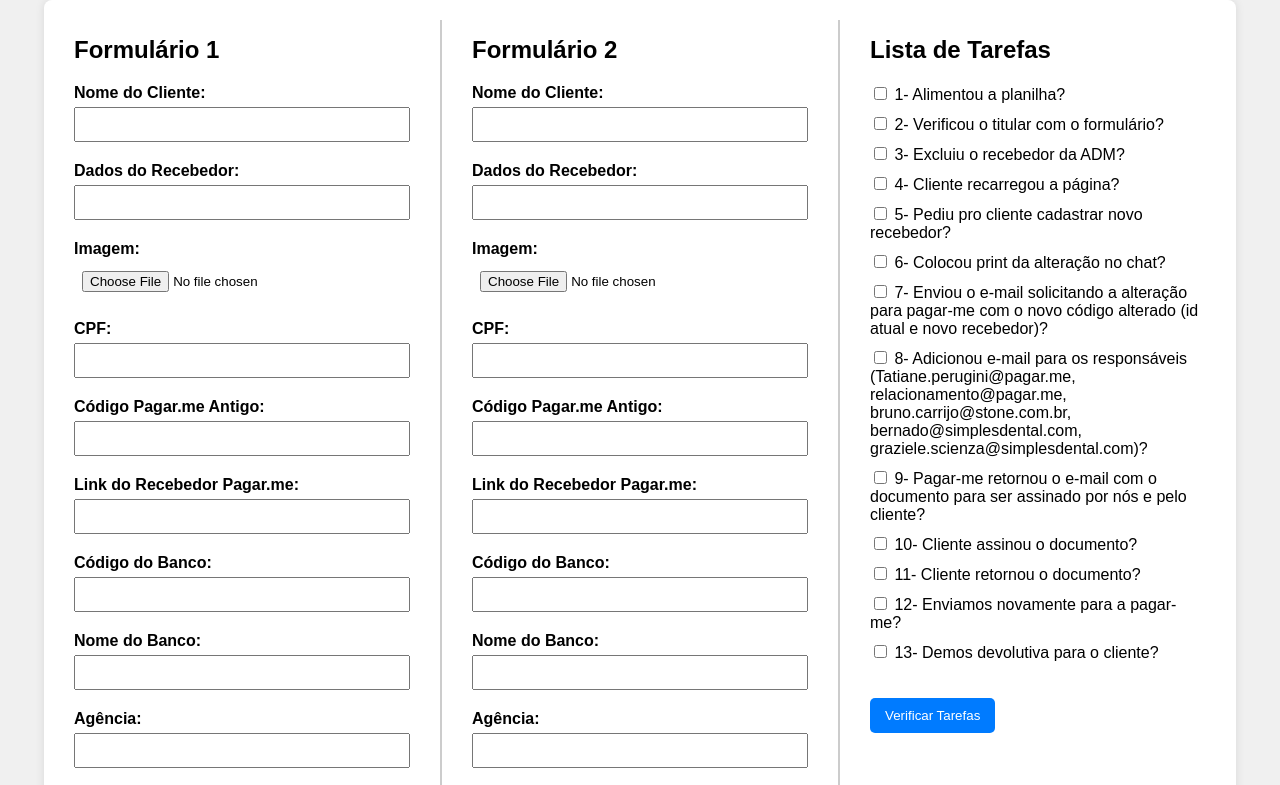
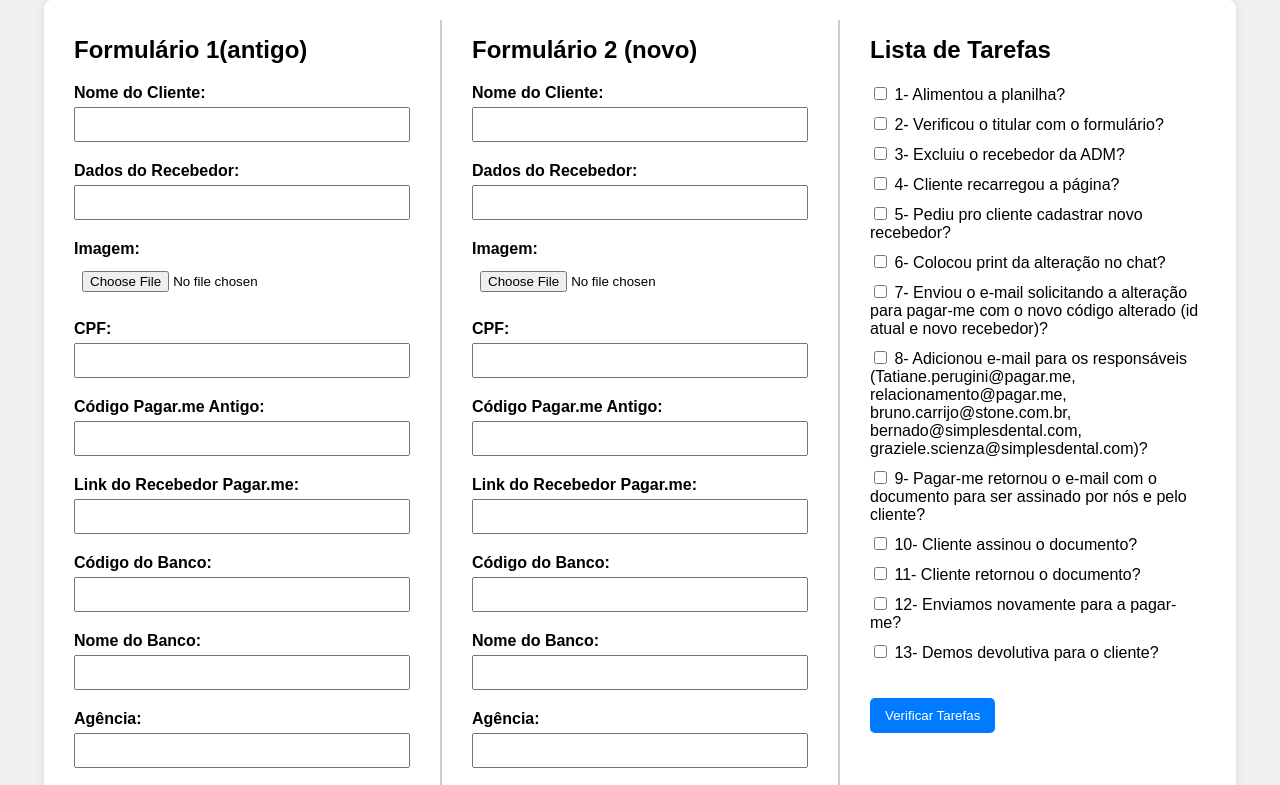
Before and after one commit to EuSouWill/simplesFerramentas, a plain HTML site: page front-end/alteracaoDeConta.html in a window 1280 px wide. Shown: the top 785 px of the page. Drawn offline with Linux system fonts and the light colour scheme.

Commit message:
alteracao de conta

```diff
--- a/front-end/alteracaoDeConta.html
+++ b/front-end/alteracaoDeConta.html
@@ -9,7 +9,7 @@
 <body>
     <div class="container">
         <div class="form-container">
-            <h1>Formulário 1</h1>
+            <h1>Formulário 1(antigo)</h1>
             <form id="form1">
                 <label for="nomeCliente1">Nome do Cliente:</label>
                 <input type="text" id="nomeCliente1" name="nomeCliente1">
@@ -52,7 +52,7 @@
         <div class="separator"></div>
 
         <div class="form-container">
-            <h1>Formulário 2</h1>
+            <h1>Formulário 2 (novo)</h1>
             <form id="form2">
                 <label for="nomeCliente2">Nome do Cliente:</label>
                 <input type="text" id="nomeCliente2" name="nomeCliente2">
```
